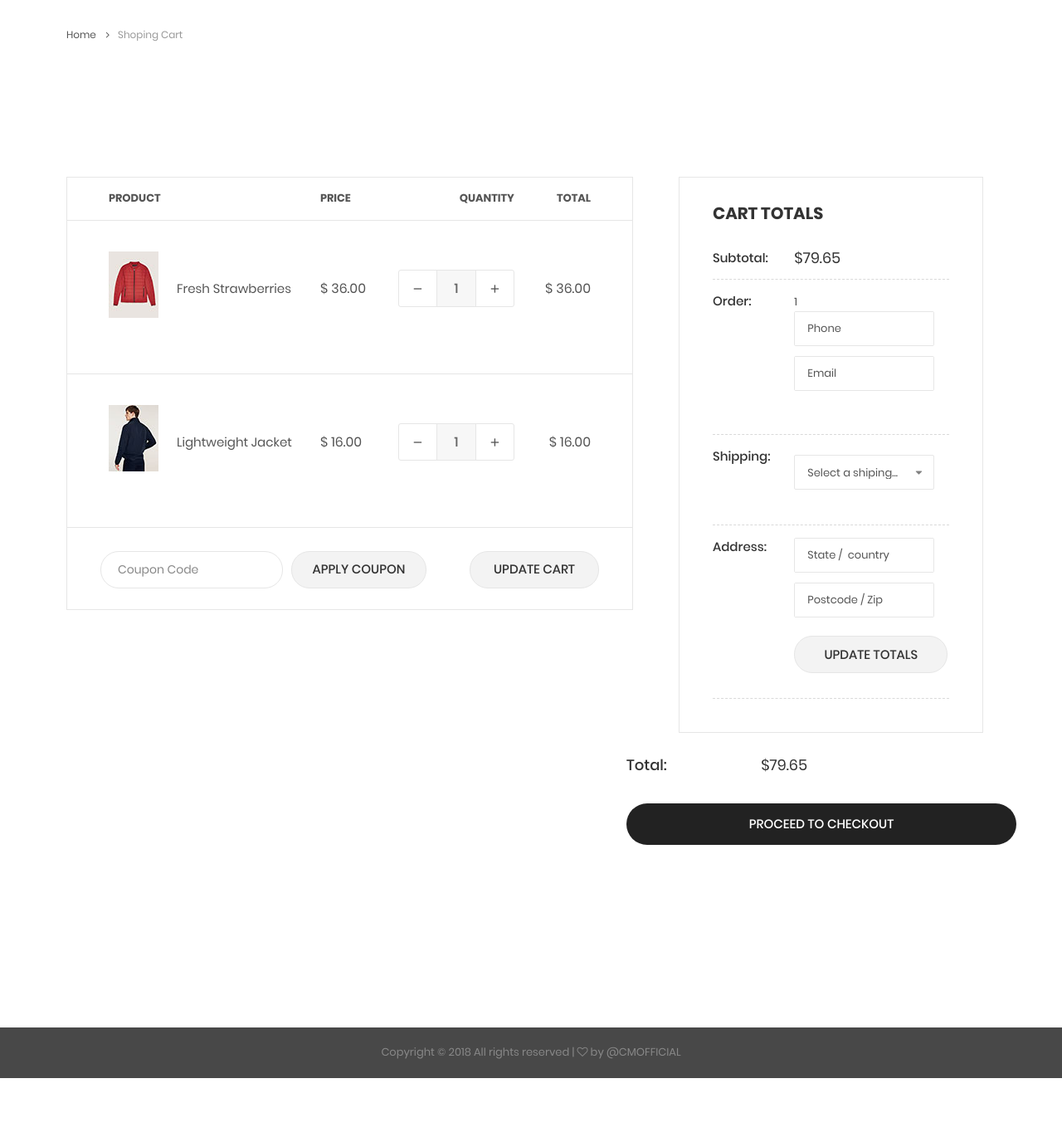
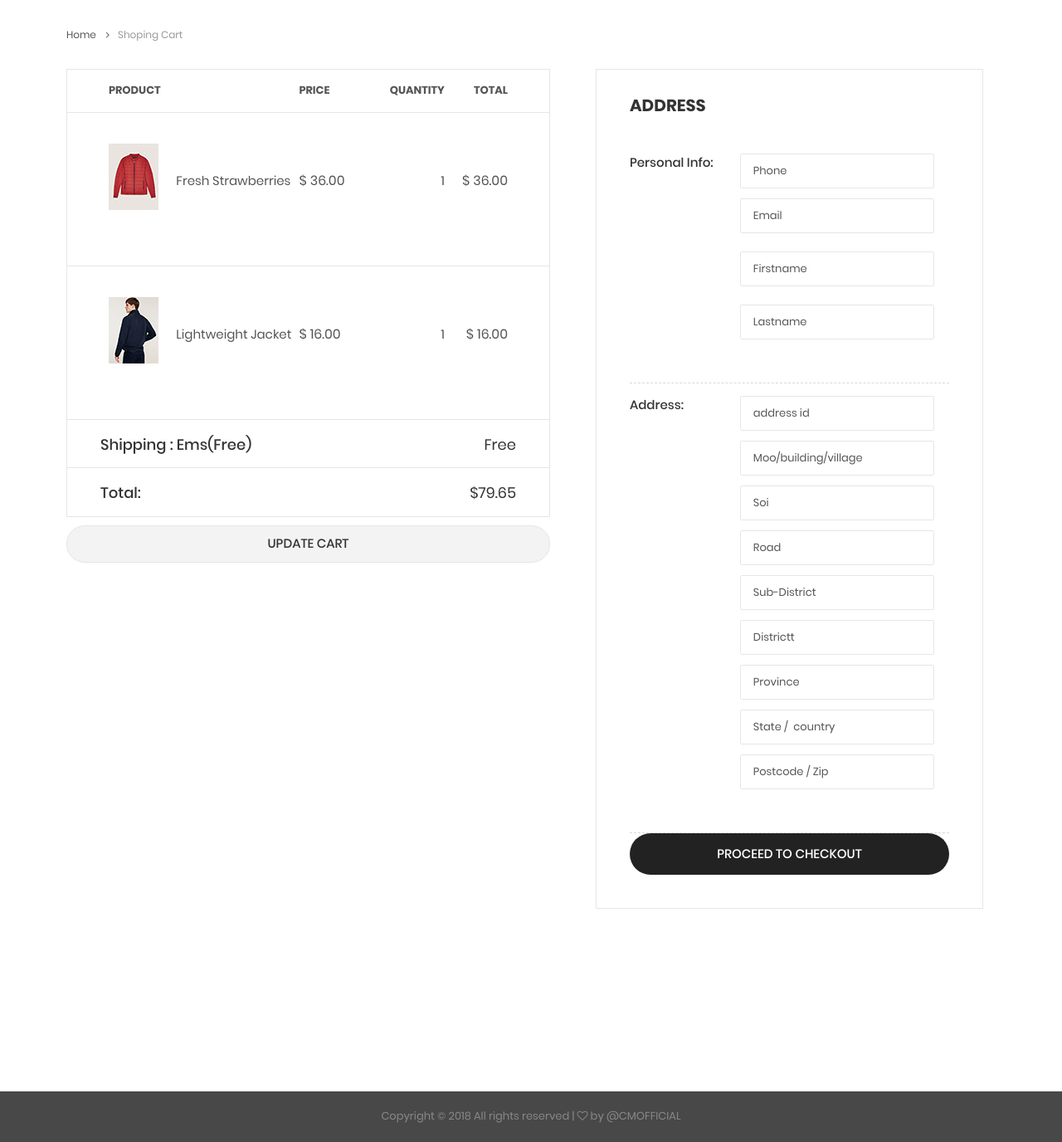
Before and after one commit to Pornpunnarai/footstore, a PHP site: page /shoping-cart.php in a window 1280 px wide. Shown: the part 144-1520 px from the top of the page at 83% size. Before the commit the page ends 1443 px from the top, so only its background shows below. Run offline with PHP 8.4, Linux system fonts and the light colour scheme; data that the repository does not hold is empty; some libraries are stand-ins or nearby versions.

Commit message:
fix shopping cart

```diff
--- a/contact.html
+++ b/contact.html
@@ -307,7 +307,7 @@
 					</div>
 
 					<div class="header-cart-buttons flex-w w-full">
-						<a href="shoping-cart.php" class="flex-c-m stext-101 cl0 size-107 bg3 bor2 hov-btn3 p-lr-15 trans-04 m-r-8 m-b-10">
+						<a href="cart.php" class="flex-c-m stext-101 cl0 size-107 bg3 bor2 hov-btn3 p-lr-15 trans-04 m-r-8 m-b-10">
 							View Cart
 						</a>
 
--- a/home-02.html
+++ b/home-02.html
@@ -376,7 +376,7 @@
 					</div>
 
 					<div class="header-cart-buttons flex-w w-full">
-						<a href="shoping-cart.php" class="flex-c-m stext-101 cl0 size-107 bg3 bor2 hov-btn3 p-lr-15 trans-04 m-r-8 m-b-10">
+						<a href="cart.php" class="flex-c-m stext-101 cl0 size-107 bg3 bor2 hov-btn3 p-lr-15 trans-04 m-r-8 m-b-10">
 							View Cart
 						</a>
 
--- a/home-03.html
+++ b/home-03.html
@@ -380,7 +380,7 @@
 					</div>
 
 					<div class="header-cart-buttons flex-w w-full">
-						<a href="shoping-cart.php" class="flex-c-m stext-101 cl0 size-107 bg3 bor2 hov-btn3 p-lr-15 trans-04 m-r-8 m-b-10">
+						<a href="cart.php" class="flex-c-m stext-101 cl0 size-107 bg3 bor2 hov-btn3 p-lr-15 trans-04 m-r-8 m-b-10">
 							View Cart
 						</a>
 
--- a/index.php
+++ b/index.php
@@ -52,6 +52,7 @@ session_start();
             height: 3rem;
             width: 3rem;
         }
+
     </style>
 
 </head>
@@ -270,7 +271,7 @@ session_start();
                 </div>
 
                 <div class="header-cart-buttons flex-w w-full">
-                    <a href="shoping-cart.php" class="flex-c-m stext-101 cl0 size-107 bg3 bor2 hov-btn3 p-lr-15 trans-04 m-r-8 m-b-10">
+                    <a href="cart.php" class="flex-c-m stext-101 cl0 size-107 bg3 bor2 hov-btn3 p-lr-15 trans-04 m-r-8 m-b-10">
                         View Cart
                     </a>
 
--- a/navbar.php
+++ b/navbar.php
@@ -203,7 +203,7 @@ session_start();
                 </div>
 
                 <div class="header-cart-buttons flex-w w-full">
-                    <a href="shoping-cart.php" class="flex-c-m stext-101 cl0 size-107 bg3 bor2 hov-btn3 p-lr-15 trans-04 m-r-8 m-b-10">
+                    <a href="cart.php" class="flex-c-m stext-101 cl0 size-107 bg3 bor2 hov-btn3 p-lr-15 trans-04 m-r-8 m-b-10">
                         View Cart
                     </a>
 
--- a/shoping-cart.php
+++ b/shoping-cart.php
@@ -5,6 +5,13 @@
 	<meta charset="UTF-8">
 	<meta name="viewport" content="width=device-width, initial-scale=1">
     <?php include 'headpart.html'?>
+
+    <style>
+        .table-shopping-cart{
+            min-width: 500px;
+        }
+
+    </style>
 </head>
 <body class="animsition">
 
@@ -28,10 +35,10 @@
 
 
 	<!-- Shoping Cart -->
-	<form class="bg0 p-t-75 p-b-85">
-		<div class="container">
+	<form class="bg0 p-t-30 p-b-85">
+		<div class="container" style="margin-top: 0px;">
 			<div class="row">
-				<div class="col-lg-10 col-xl-7 m-lr-auto m-b-50">
+				<div class="col-sm-10 col-lg-6 col-xl-6 m-lr-auto m-b-50">
 					<div class="m-l-25 m-r--38 m-lr-0-xl">
 						<div class="wrap-table-shopping-cart">
 							<table class="table-shopping-cart">
@@ -51,19 +58,7 @@
 									</td>
 									<td class="column-2">Fresh Strawberries</td>
 									<td class="column-3">$ 36.00</td>
-									<td class="column-4">
-										<div class="wrap-num-product flex-w m-l-auto m-r-0">
-											<div class="btn-num-product-down cl8 hov-btn3 trans-04 flex-c-m">
-												<i class="fs-16 zmdi zmdi-minus"></i>
-											</div>
-
-											<input class="mtext-104 cl3 txt-center num-product" type="number" name="num-product1" value="1">
-
-											<div class="btn-num-product-up cl8 hov-btn3 trans-04 flex-c-m">
-												<i class="fs-16 zmdi zmdi-plus"></i>
-											</div>
-										</div>
-									</td>
+									<td class="column-4">1</td>
 									<td class="column-5">$ 36.00</td>
 								</tr>
 
@@ -75,74 +70,60 @@
 									</td>
 									<td class="column-2">Lightweight Jacket</td>
 									<td class="column-3">$ 16.00</td>
-									<td class="column-4">
-										<div class="wrap-num-product flex-w m-l-auto m-r-0">
-											<div class="btn-num-product-down cl8 hov-btn3 trans-04 flex-c-m">
-												<i class="fs-16 zmdi zmdi-minus"></i>
-											</div>
-
-											<input class="mtext-104 cl3 txt-center num-product" type="number" name="num-product2" value="1">
-
-											<div class="btn-num-product-up cl8 hov-btn3 trans-04 flex-c-m">
-												<i class="fs-16 zmdi zmdi-plus"></i>
-											</div>
-										</div>
-									</td>
+									<td class="column-4">1</td>
 									<td class="column-5">$ 16.00</td>
 								</tr>
 							</table>
 						</div>
 
                         <div class="flex-w flex-sb-m bor15 p-t-18 p-b-15 p-lr-40 p-lr-15-sm">
-							<div class="flex-w flex-m m-r-20 m-tb-5">
-								<input class="stext-104 cl2 plh4 size-117 bor13 p-lr-20 m-r-10 m-tb-5" type="text" name="coupon" placeholder="Coupon Code">
+                            <div>
+								<span class="mtext-101 cl2">
+									Shipping : Ems(Free)
+								</span>
+                            </div>
 
-								<div class="flex-c-m stext-101 cl2 size-118 bg8 bor13 hov-btn3 p-lr-15 trans-04 pointer m-tb-5">
-									Apply coupon
+                            <div class="p-t-1">
+								<span class="mtext-110 cl2">
+									Free
+								</span>
                             </div>
                         </div>
 
-							<div class="flex-c-m stext-101 cl2 size-119 bg8 bor13 hov-btn3 p-lr-15 trans-04 pointer m-tb-10">
-								Update Cart
-							</div>
-						</div>
-					</div>
-				</div>
-
-				<div class="col-sm-10 col-lg-7 col-xl-5 m-lr-auto m-b-50">
-					<div class="bor10 p-lr-40 p-t-30 p-b-40 m-l-63 m-r-40 m-lr-0-xl p-lr-15-sm">
-						<h4 class="mtext-109 cl2 p-b-30">
-							Cart Totals
-						</h4>
-
-						<div class="flex-w flex-t bor12 p-b-13">
+                        <div class="flex-w flex-sb-m bor15 p-t-18 p-b-15 p-lr-40 p-lr-15-sm">
                             <div class="size-208">
-								<span class="stext-110 cl2">
-									Subtotal:
+								<span class="mtext-101 cl2">
+									Total:
 								</span>
                             </div>
 
-							<div class="size-209">
+                            <div class="p-t-1">
 								<span class="mtext-110 cl2">
 									$79.65
 								</span>
                             </div>
                         </div>
 
+                        <div class="flex-c-m stext-101 cl2 size-119 bg8 bor13 hov-btn3 p-lr-15 trans-04 pointer m-tb-10" href="shopping-cart.php">
+                            Update Cart
+                        </div>
+					</div>
+				</div>
+
+				<div class="col-sm-10 col-lg-6 col-xl-6 m-lr-auto m-b-50">
+					<div class="bor10 p-lr-40 p-t-30 p-b-40 m-l-63 m-r-40 m-lr-0-xl p-lr-15-sm">
+						<h4 class="mtext-109 cl2 p-b-30">
+							Address
+						</h4>
+
                         <div class="flex-w flex-t bor12 p-t-15 p-b-30">
                             <div class="size-208 w-full-ssm">
 								<span class="stext-110 cl2">
-									Order:
+									Personal Info:
 								</span>
                             </div>
 
                             <div class="size-209 p-r-18 p-r-0-sm w-full-ssm">
-
-                                <div>
-									<span class="stext-112 cl8">
-										1
-									</span>
-
                                 <div class="bor8 bg0 m-b-12">
                                     <input class="stext-111 cl8 plh3 size-111 p-lr-15" type="text" name="phone" placeholder="Phone" required>
                                 </div>
@@ -151,25 +132,12 @@
                                     <input class="stext-111 cl8 plh3 size-111 p-lr-15" type="email" name="email" placeholder="Email" required>
                                 </div>
 
-                                </div>
-                            </div>
+                                <div class="bor8 bg0 m-b-22">
+                                    <input class="stext-111 cl8 plh3 size-111 p-lr-15" type="text" name="email" placeholder="Firstname" required>
                                 </div>
 
-						<div class="flex-w flex-t bor12 p-t-15 p-b-30">
-							<div class="size-208 w-full-ssm">
-								<span class="stext-110 cl2">
-									Shipping:
-								</span>
-							</div>
-
-							<div class="size-209 p-r-18 p-r-0-sm w-full-ssm">
-                                <div class="rs1-select2 rs2-select2 bor8 bg0 m-b-12 m-t-9">
-                                        <select class="js-select2" name="time">
-                                            <option>Select a shiping...</option>
-                                            <option>EMS</option>
-                                            <option>Kerry</option>
-                                        </select>
-                                        <div class="dropDownSelect2"></div>
+                                <div class="bor8 bg0 m-b-22">
+                                    <input class="stext-111 cl8 plh3 size-111 p-lr-15" type="text" name="email" placeholder="Lastname" required>
                                 </div>
                             </div>
                         </div>
@@ -183,6 +151,27 @@
 
                             <div class="size-209 p-r-18 p-r-0-sm w-full-ssm">
                                 <div class="bor8 bg0 m-b-12">
+                                    <input class="stext-111 cl8 plh3 size-111 p-lr-15" type="text" name="state" placeholder="address id">
+                                </div>
+                                <div class="bor8 bg0 m-b-12">
+                                    <input class="stext-111 cl8 plh3 size-111 p-lr-15" type="text" name="state" placeholder="Moo/building/village">
+                                </div>
+                                <div class="bor8 bg0 m-b-12">
+                                    <input class="stext-111 cl8 plh3 size-111 p-lr-15" type="text" name="state" placeholder="Soi">
+                                </div>
+                                <div class="bor8 bg0 m-b-12">
+                                    <input class="stext-111 cl8 plh3 size-111 p-lr-15" type="text" name="state" placeholder="Road">
+                                </div>
+                                <div class="bor8 bg0 m-b-12">
+                                    <input class="stext-111 cl8 plh3 size-111 p-lr-15" type="text" name="state" placeholder="Sub-District">
+                                </div>
+                                <div class="bor8 bg0 m-b-12">
+                                    <input class="stext-111 cl8 plh3 size-111 p-lr-15" type="text" name="state" placeholder="Districtt">
+                                </div>
+                                <div class="bor8 bg0 m-b-12">
+                                    <input class="stext-111 cl8 plh3 size-111 p-lr-15" type="text" name="state" placeholder="Province">
+                                </div>
+                                <div class="bor8 bg0 m-b-12">
                                     <input class="stext-111 cl8 plh3 size-111 p-lr-15" type="text" name="state" placeholder="State /  country">
                                 </div>
 
@@ -190,33 +179,16 @@
                                     <input class="stext-111 cl8 plh3 size-111 p-lr-15" type="text" name="postcode" placeholder="Postcode / Zip">
                                 </div>
 
-                                    <div class="flex-w">
-                                        <div class="flex-c-m stext-101 cl2 size-115 bg8 bor13 hov-btn3 p-lr-15 trans-04 pointer">
-                                            Update Totals
-                                        </div>
-                                    </div>
-
-                                </div>
-                            </div>
-                        </div>
-
-						<div class="flex-w flex-t p-t-27 p-b-33">
-							<div class="size-208">
-								<span class="mtext-101 cl2">
-									Total:
-								</span>
-							</div>
-
-							<div class="size-209 p-t-1">
-								<span class="mtext-110 cl2">
-									$79.65
-								</span>
                                 </div>
                             </div>
 
                         <button class="flex-c-m stext-101 cl0 size-116 bg3 bor14 hov-btn3 p-lr-15 trans-04 pointer">
                             Proceed to Checkout
                         </button>
+
+                        </div>
+
+
 					</div>
 				</div>
 			</div>
```
Also changed, not shown: cart.php (+36 -105 lines). Lines whose indentation alone changed are shown as unchanged.
